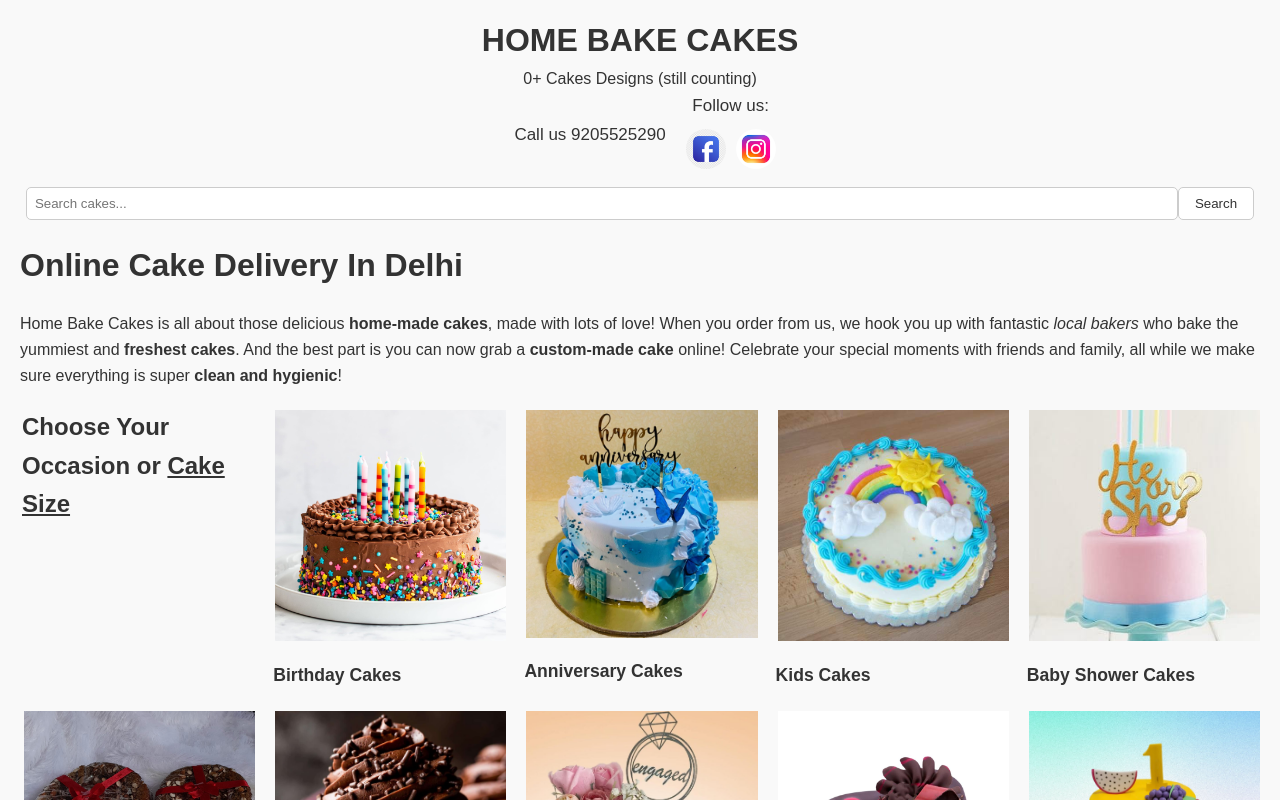
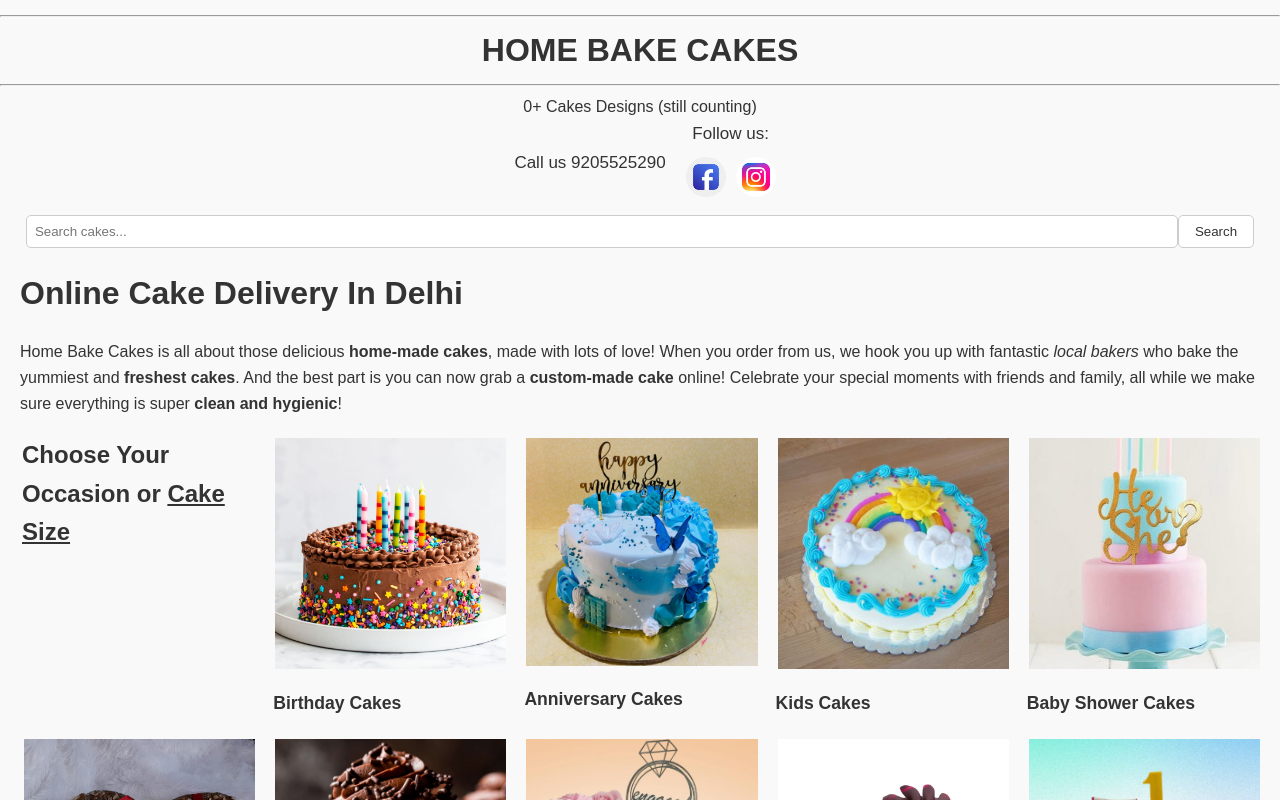
Before and after one commit to navsiob/HomeBakeCakes, a React (Create React App) app: page / in a window 1280 px wide. Shown: the top 800 px of the page. Built offline with nearby package versions, Linux system fonts and the light colour scheme; no server answers; the database is empty.

Commit message:
hide the source code

```diff
--- a/package.json
+++ b/package.json
@@ -12,6 +12,7 @@
     "react-image-crop": "^11.0.1",
     "react-router-dom": "^6.19.0",
     "react-scripts": "5.0.1",
+    "serve": "^14.2.1",
     "web-vitals": "^2.1.4"
   },
   "scripts": {
--- a/src/components/Header.jsx
+++ b/src/components/Header.jsx
@@ -17,9 +17,11 @@ const Header = () => {
   return (
     <div id="header">
       <div id="heading">
+        <hr />
         <Link to="/">
           <h1>HOME BAKE CAKES</h1>
         </Link>
+        <hr />
         <p>{products.length}+ Cakes Designs (still counting)</p>
       </div>
 
@@ -36,7 +38,7 @@ const Header = () => {
                 alt="Facebook"
               />
             </a>
-            <a target="_blank" href="https://instagram.com">
+            <a target="_blank" href="https://instagram.com/homebake.cakes">
               <img
                 src={require("../images/instagram logo.avif")}
                 alt="Instagram"
```
Also changed, not shown: 2 other files (tests, documents, lock files or other folders).
